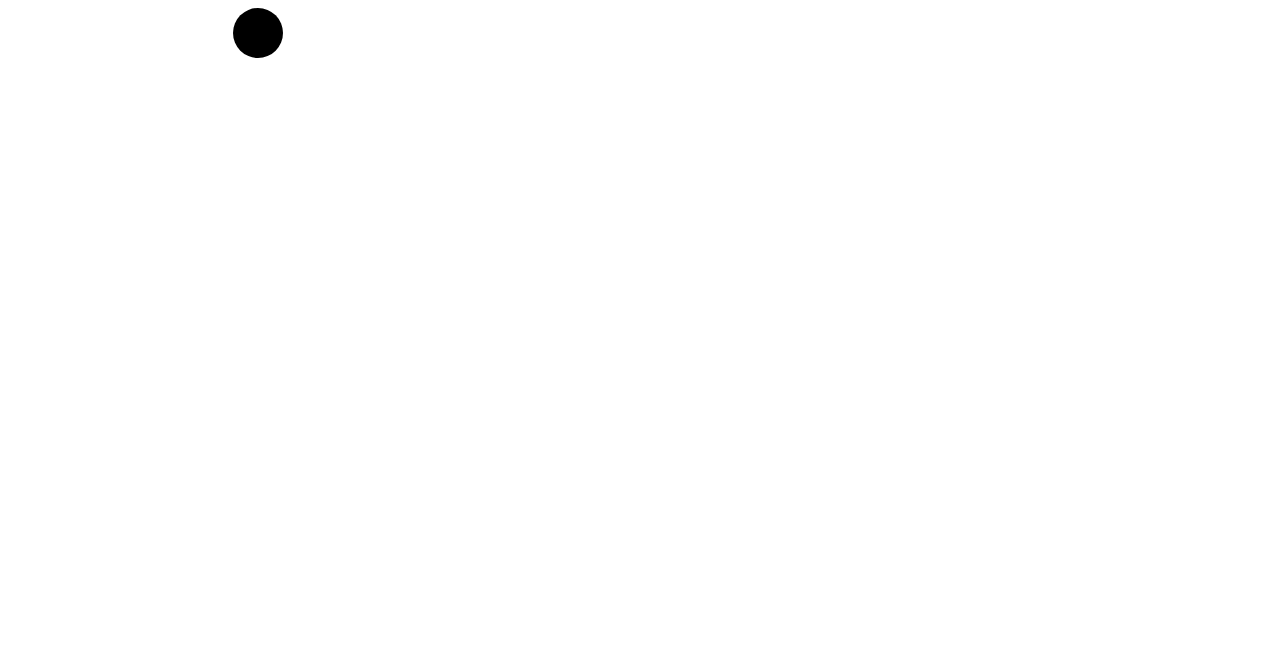
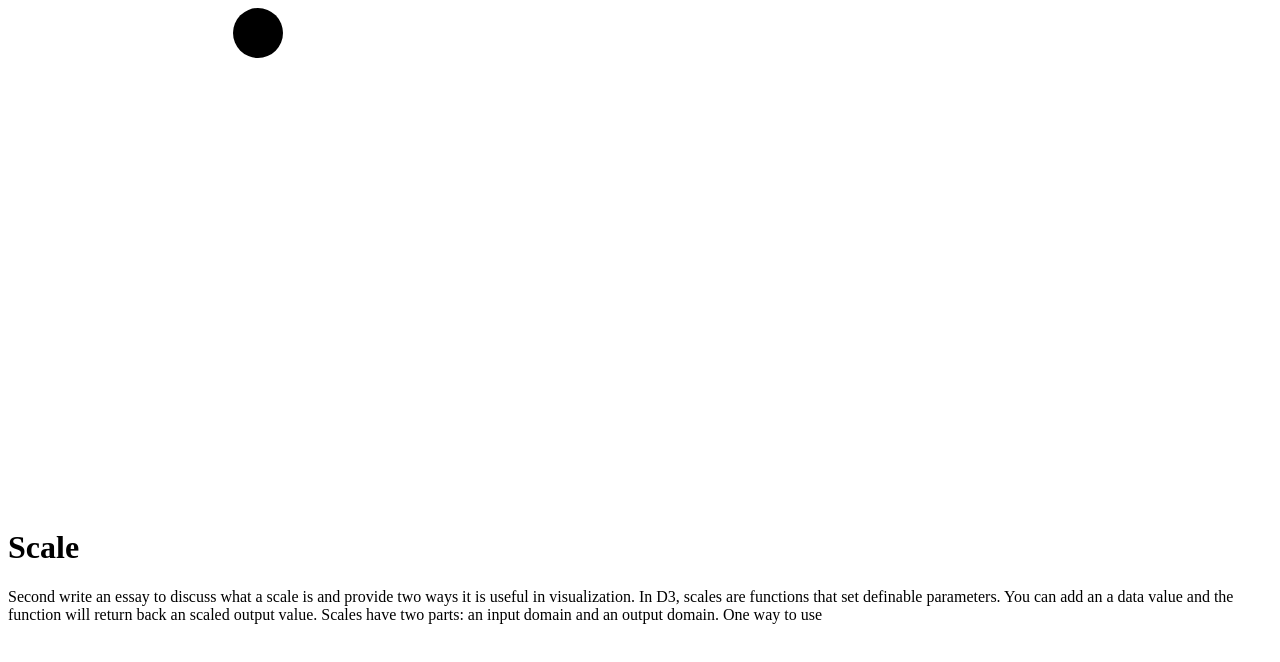
Before and after one commit to abbyhegarty/SVG, a plain HTML site: page index.html in a window 1280 px wide. Drawn offline with Linux system fonts and the light colour scheme.

Commit message:
Update index.html

```diff
--- a/index.html
+++ b/index.html
@@ -10,6 +10,19 @@
 </svg>
 
 
+<div>
+
+     <h1>Scale</h1>
+
+ <p>
+Second write an essay to discuss what a scale is and provide two ways it is useful in visualization.
+
+In D3, scales are functions that set definable parameters. You can add an a data value and the function will return back an scaled output value. Scales have two parts: an input domain and an output domain.
+
+One way to use
+
+ </p>
+
 
 </body>
 </html>
```
